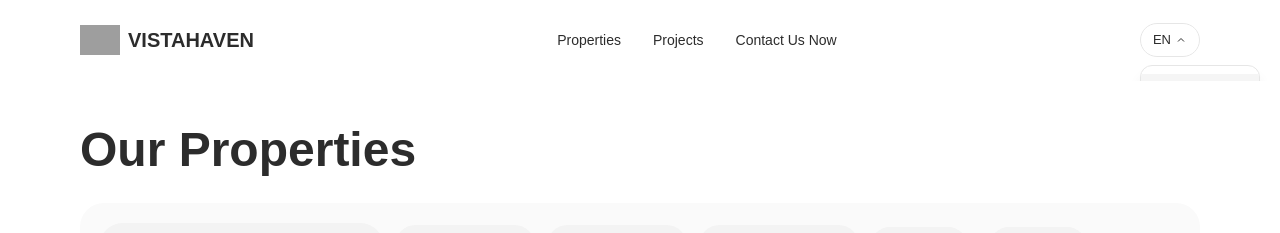
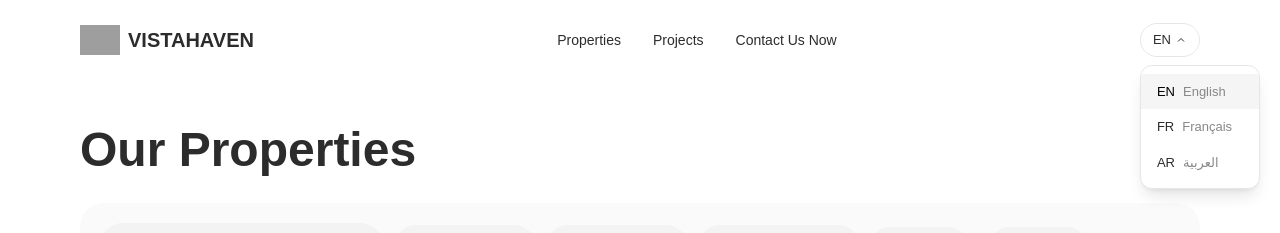
Before and after one commit to 9uxsnx-sys/Real-estate-dev, a React (Vite) app: page /en in a window 1280 px wide. Both pictures are taken after a click on the button "EN". Shown: the top 233 px of the page. Built offline with nearby package versions, Linux system fonts and the light colour scheme; grey boxes are pictures that could not be loaded; a web font is replaced by a local one.

Commit message:
Fix z-index - dropdowns appear above filter section

```diff
--- a/src/components/layout/LanguageSwitcher.tsx
+++ b/src/components/layout/LanguageSwitcher.tsx
@@ -74,10 +74,10 @@ export const LanguageSwitcher: React.FC = () => {
       {isOpen && (
         <>
           <div
-            className="fixed inset-0 z-40"
+            className="fixed inset-0 z-[9999]"
             onClick={() => setIsOpen(false)}
           />
-          <div className={`absolute top-full mt-2 py-2 bg-white border border-[rgb(230,230,230)] rounded-xl shadow-lg z-50 min-w-[120px] ${isRTL ? 'right-0' : 'left-0'}`}>
+          <div className={`absolute top-full mt-2 py-2 bg-white border border-[rgb(230,230,230)] rounded-xl shadow-lg z-[10000] min-w-[120px] ${isRTL ? 'right-0' : 'left-0'}`}>
             {languages.map((language) => (
               <button
                 key={language.code}
--- a/src/components/layout/Navigation.tsx
+++ b/src/components/layout/Navigation.tsx
@@ -38,7 +38,7 @@ export const Navigation: React.FC = () => {
   }, []);
 
   return (
-    <nav ref={navRef} className="sticky top-0 z-50 bg-white/90 backdrop-blur border-b border-white">
+    <nav ref={navRef} className="sticky top-0 z-[10000] bg-white/90 backdrop-blur border-b border-white">
       <div className="max-w-[1360px] mx-auto px-4 md:px-8 lg:px-20">
         <div className="flex items-center justify-between h-20">
           {/* Logo */}
```
